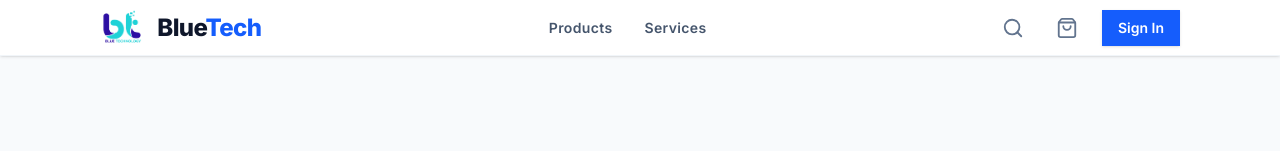
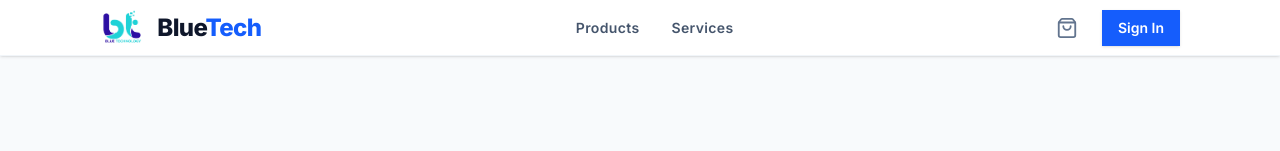
Before and after one commit to bluetech254/bluetech, a React (Vite) app in the folder client/: page /login in a window 1280 px wide. Shown: the top 151 px of the page. Built offline with nearby package versions, Linux system fonts and the light colour scheme; no server answers.

Commit message:
Hide search bar on header except for homepage, products, and services pages

```diff
--- a/client/src/components/layout/Header.tsx
+++ b/client/src/components/layout/Header.tsx
@@ -1,6 +1,6 @@
 import React, { useState } from 'react';
 import { Search, ShoppingBag, User as UserIcon, Menu, LogOut, ChevronDown } from 'lucide-react';
-import { Link, NavLink, useNavigate } from 'react-router-dom';
+import { Link, NavLink, useNavigate, useLocation } from 'react-router-dom';
 import { useAuth } from '../../hooks/useAuth';
 import { useCart } from '../../hooks/useCart';
 import SearchModal from './SearchModal';
@@ -13,6 +13,9 @@ export const Header = () => {
   const [isSearchOpen, setIsSearchOpen] = useState(false);
   const [isMobileMenuOpen, setIsMobileMenuOpen] = useState(false);
   const navigate = useNavigate();
+  const location = useLocation();
+
+  const showSearch = ['/', '/products', '/services'].includes(location.pathname);
 
   const handleLogout = () => {
     logout();
@@ -78,6 +81,7 @@ export const Header = () => {
         {/* Right Side: Cart, Auth Dropdown */}
         <div className="flex items-center space-x-3 sm:space-x-4">
           {/* Search Trigger - Desktop Only */}
+          {showSearch && (
             <button
               type="button"
               onClick={() => setIsSearchOpen(true)}
@@ -86,6 +90,7 @@ export const Header = () => {
             >
               <Search className="h-5.5 w-5.5" />
             </button>
+          )}
 
           {/* Cart Trigger */}
           <button
@@ -177,6 +182,7 @@ export const Header = () => {
       <SearchModal isOpen={isSearchOpen} onClose={() => setIsSearchOpen(false)} />
 
       {/* Mobile Search Bar */}
+      {showSearch && (
         <div className="lg:hidden w-full bg-white border-b border-slate-100 px-1 py-1 -mt-1">
           <button
             type="button"
@@ -187,6 +193,7 @@ export const Header = () => {
             <span className="text-sm">Search products, repairs...</span>
           </button>
         </div>
+      )}
 
       {/* Mobile Navigation Drawer */}
       <MobileNav isOpen={isMobileMenuOpen} onClose={() => setIsMobileMenuOpen(false)} />
```
Lines whose indentation alone changed are shown as unchanged.
